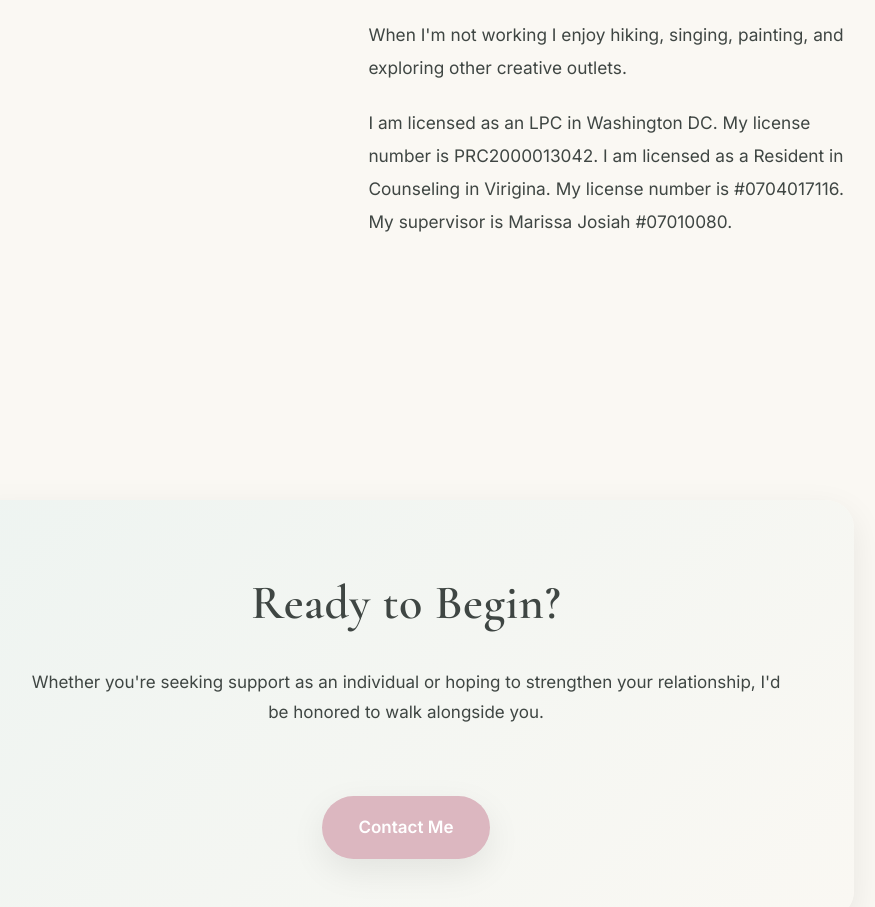
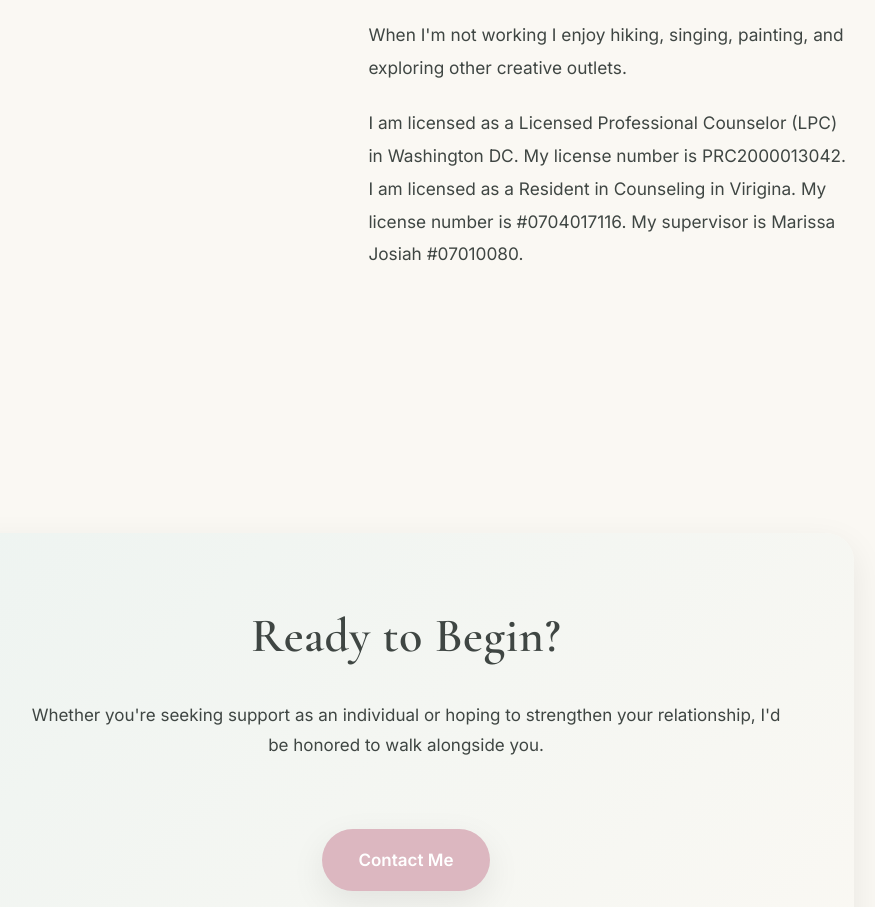
Before and after one commit to madelinegaffney/centeredv1, a plain HTML site: page about.html in a window 1280 px wide. Shown: the part 1350-2257 px from the top of the page, without its empty margins (234-1109 px from the left). Drawn offline with nearby package versions, Linux system fonts and the light colour scheme.

Commit message:
Update about.html

```diff
--- a/about.html
+++ b/about.html
@@ -110,7 +110,7 @@ When I'm not working I enjoy hiking, singing, painting, and exploring other crea
 </p>
 
 <p>
-I am licensed as an LPC in Washington DC. My license number is PRC2000013042. I am licensed as a Resident in Counseling in Virigina. My license number is #0704017116. My supervisor is Marissa Josiah #07010080.
+I am licensed as a Licensed Professional Counselor (LPC) in Washington DC. My license number is PRC2000013042. I am licensed as a Resident in Counseling in Virigina. My license number is #0704017116. My supervisor is Marissa Josiah #07010080.
 </p>
 
 </div>
```
